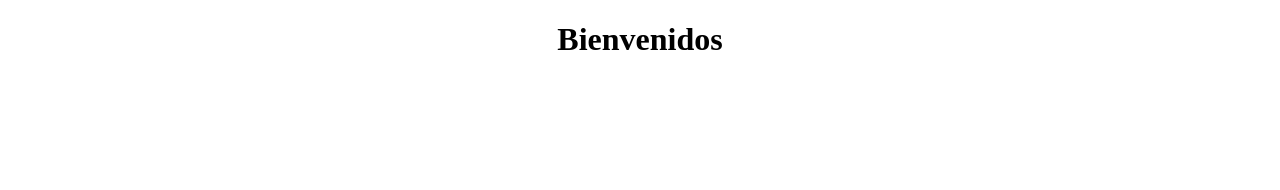
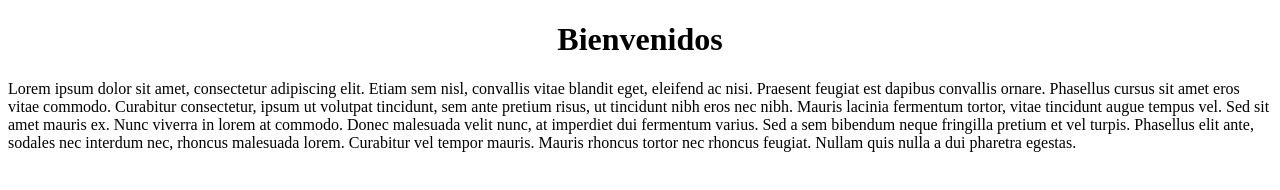
Before and after one commit to ArturoLunaa/EjemploGHPages, a plain HTML site: page index.html in a window 1280 px wide. Drawn offline with Linux system fonts and the light colour scheme.

Commit message:
added index.html

```diff
--- a/index.html
+++ b/index.html
@@ -1,12 +1,24 @@
 <!DOCTYPE html>
 <html lang="en">
+
 <head>
     <meta charset="UTF-8">
     <meta http-equiv="X-UA-Compatible" content="IE=edge">
     <meta name="viewport" content="width=device-width, initial-scale=1.0">
     <title>GH-Pages</title>
 </head>
+
 <body>
     <h1 style="text-align: center;">Bienvenidos</h1>
+    <p>
+        Lorem ipsum dolor sit amet, consectetur adipiscing elit. Etiam sem nisl, convallis vitae blandit eget, eleifend
+        ac nisi. Praesent feugiat est dapibus convallis ornare. Phasellus cursus sit amet eros vitae commodo. Curabitur
+        consectetur, ipsum ut volutpat tincidunt, sem ante pretium risus, ut tincidunt nibh eros nec nibh. Mauris
+        lacinia fermentum tortor, vitae tincidunt augue tempus vel. Sed sit amet mauris ex. Nunc viverra in lorem at
+        commodo. Donec malesuada velit nunc, at imperdiet dui fermentum varius. Sed a sem bibendum neque fringilla
+        pretium et vel turpis. Phasellus elit ante, sodales nec interdum nec, rhoncus malesuada lorem. Curabitur vel
+        tempor mauris. Mauris rhoncus tortor nec rhoncus feugiat. Nullam quis nulla a dui pharetra egestas.
+    </p>
 </body>
+
 </html>
```
